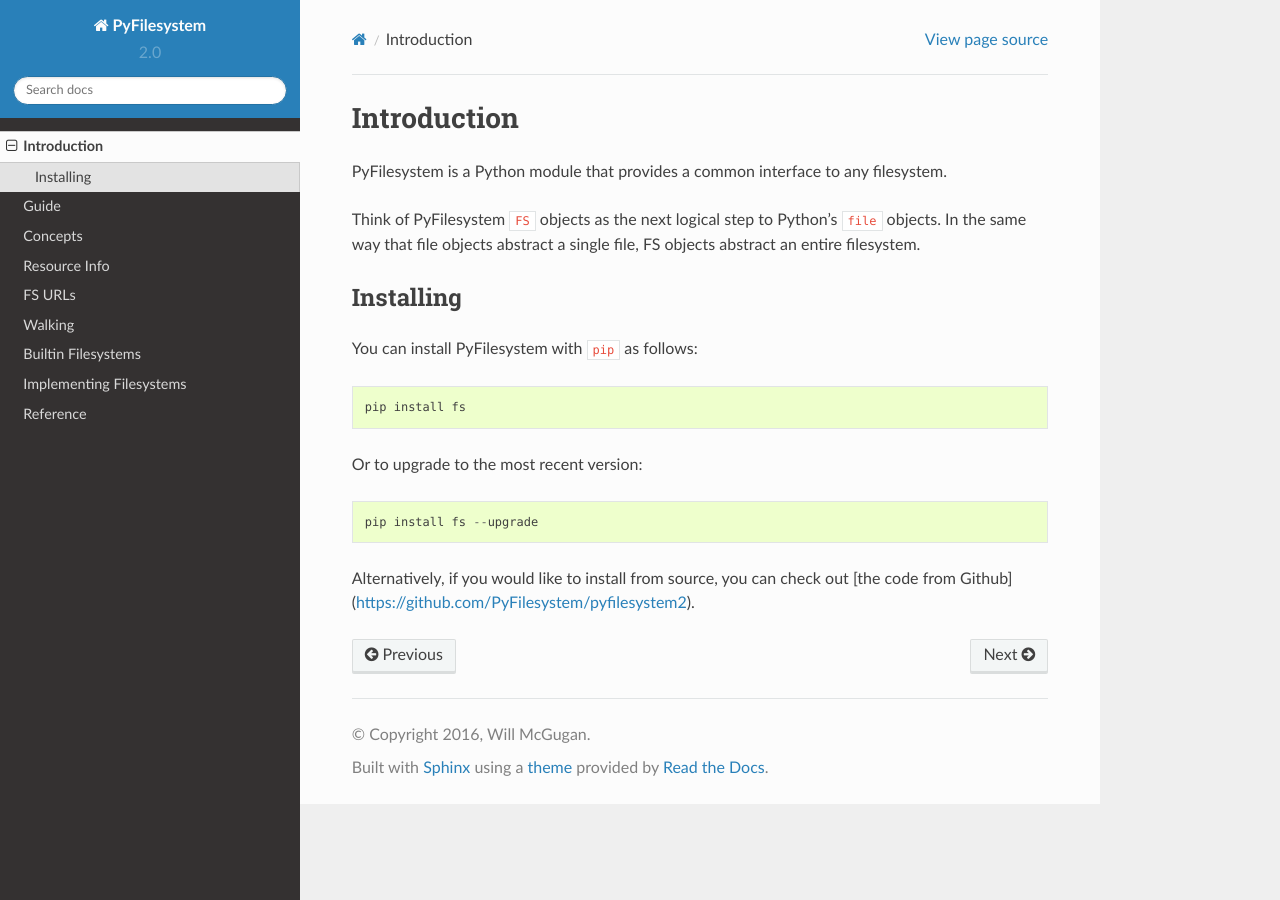
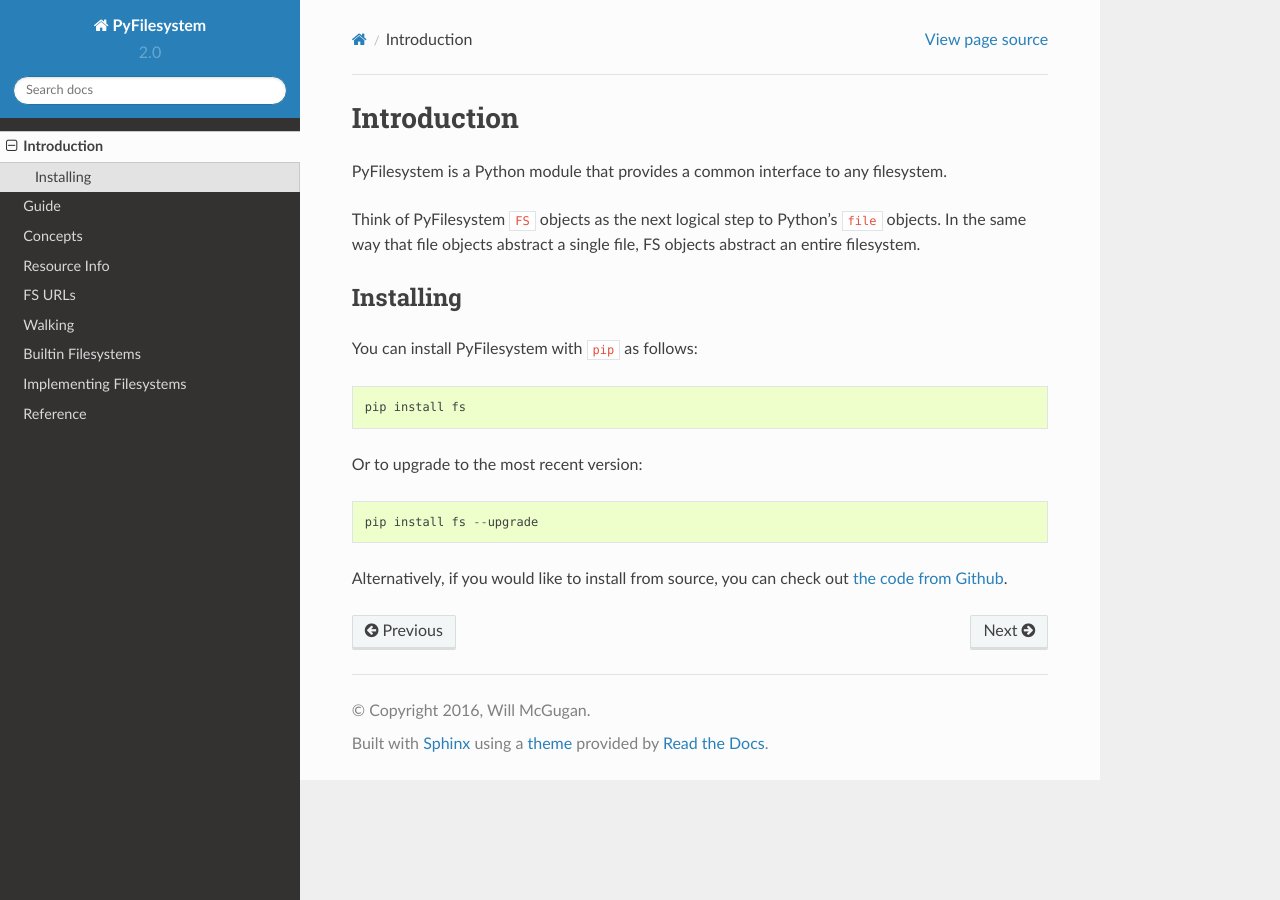
Before and after one commit to PyFilesystem/pyfilesystem2, a Sphinx documentation site: the page built from docs/source/introduction.rst, in a window 1280 px wide. Built offline with Sphinx 7.4.7 and the Read the Docs theme 2.0.0, drawn with Linux system fonts in a browser that asks for light colours.

Commit message:
Use rst syntax for link in install instructions
not a markdown file after all

```diff
--- a/docs/source/introduction.rst
+++ b/docs/source/introduction.rst
@@ -21,5 +21,4 @@
     pip install fs --upgrade
 
 Alternatively, if you would like to install from source, you can check
-out [the code from
-Github](https://github.com/PyFilesystem/pyfilesystem2).
+out `the code from Github <https://github.com/PyFilesystem/pyfilesystem2>`_.
```
